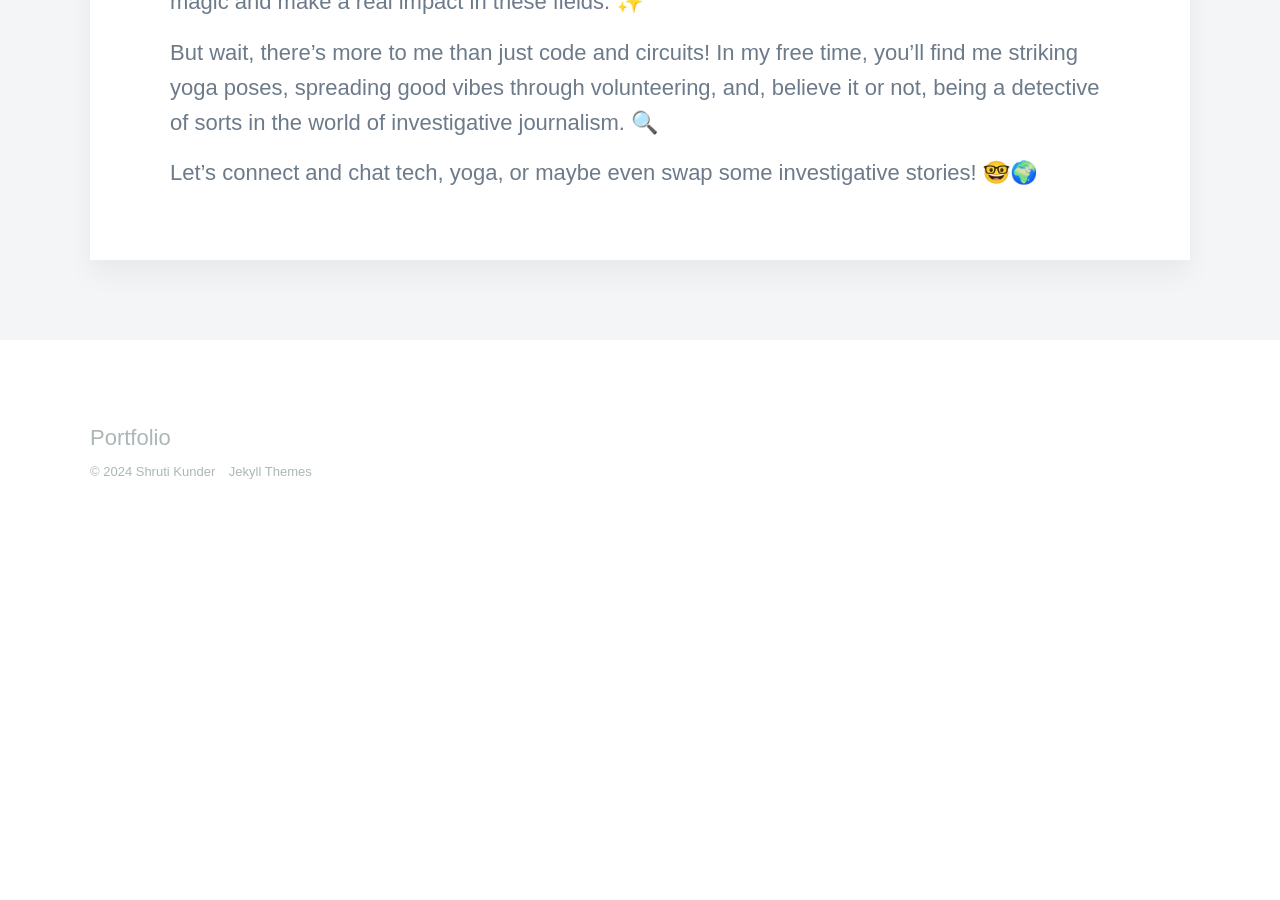
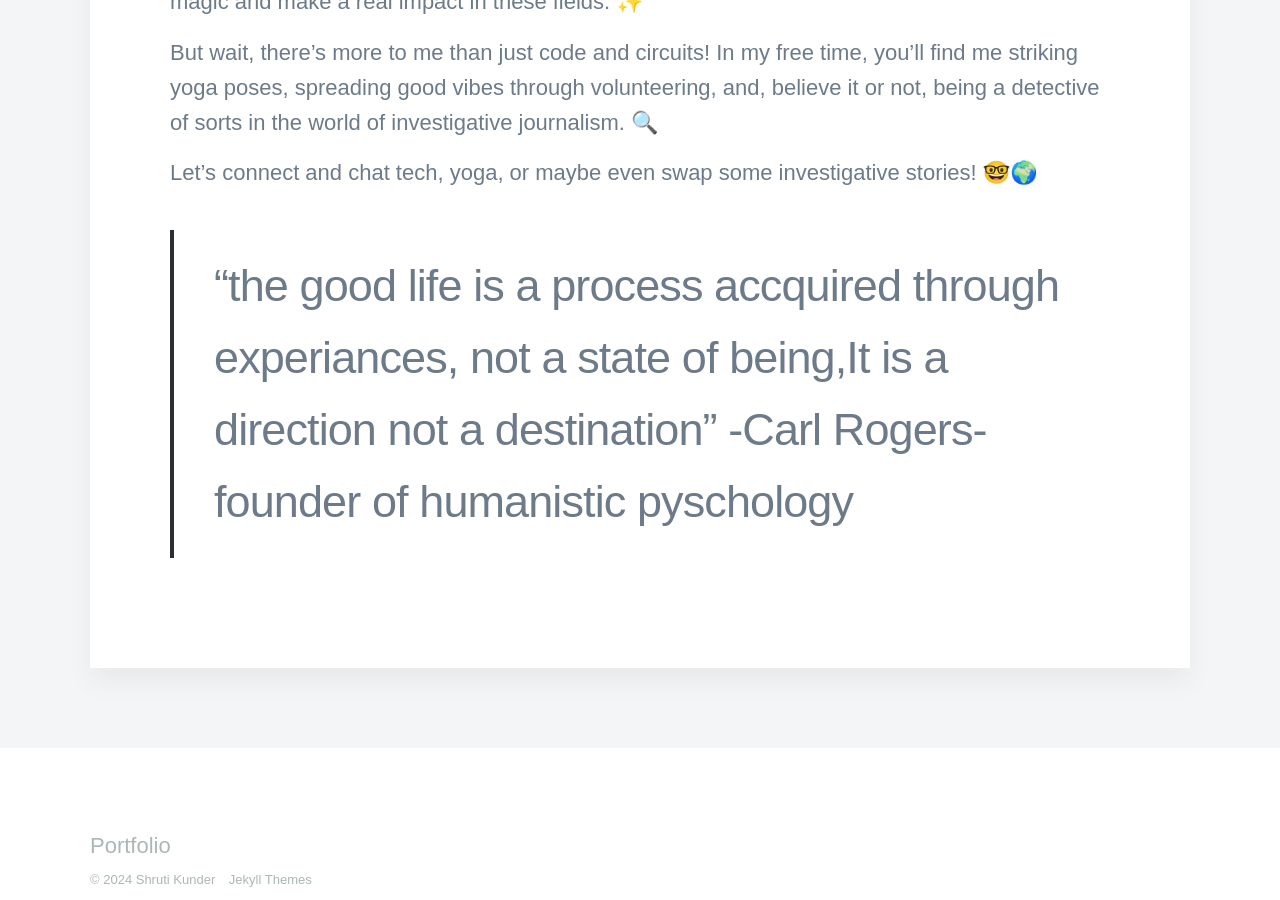
Before and after one commit to shrotofo/shrotofo.github.io, a Jekyll site: the page built from _pages/about.md, in a window 1280 px wide and 900 px high, scrolled down 844 px. Built offline with Jekyll 4.4.1, drawn with Linux system fonts in a browser that asks for light colours; nearby versions of some CDN libraries; some web fonts are replaced; before the commit the page ends 1402 px from its top, so only the background shows below that.

Commit message:
Update about.md

```diff
--- a/_pages/about.md
+++ b/_pages/about.md
@@ -12,3 +12,6 @@ When I'm not decoding the secrets of the software universe, you can catch me pas
 But wait, there's more to me than just code and circuits! In my free time, you'll find me striking yoga poses, spreading good vibes through volunteering, and, believe it or not, being a detective of sorts in the world of investigative journalism. 🔍
 
 Let's connect and chat tech, yoga, or maybe even swap some investigative stories! 🤓🌍
+
+> “the good life is a process accquired through experiances, not a state of being,It is a direction not a destination”
+-Carl Rogers-founder of humanistic pyschology
```
